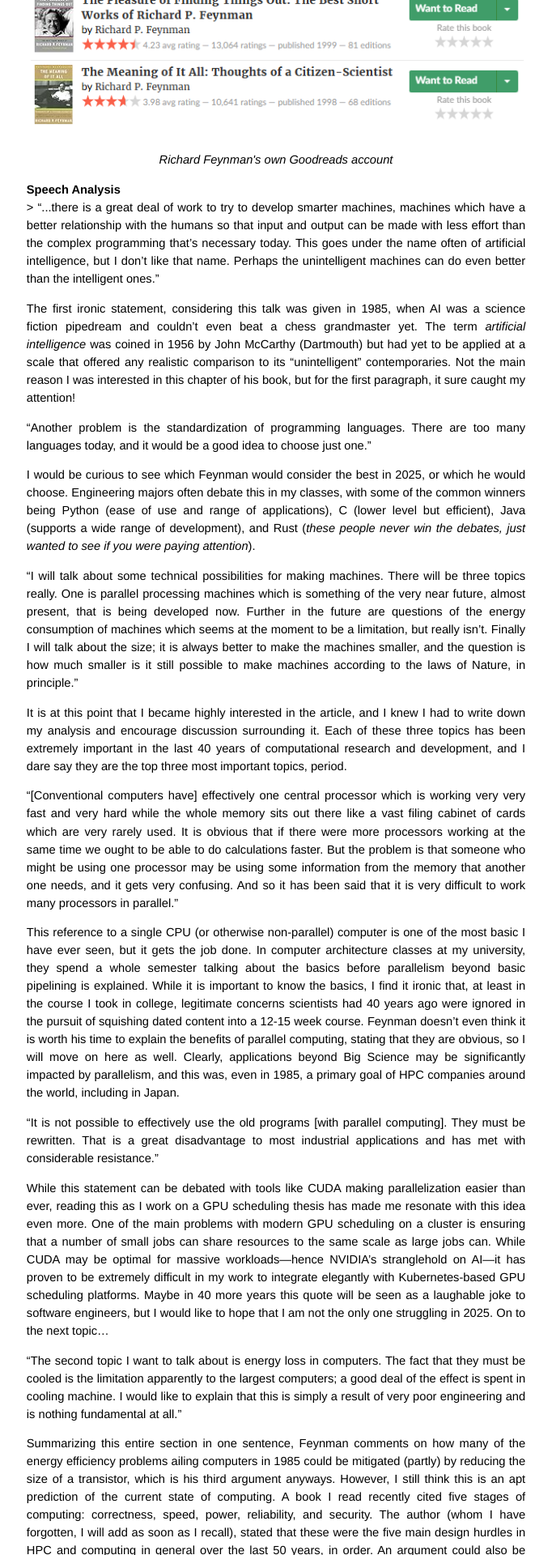
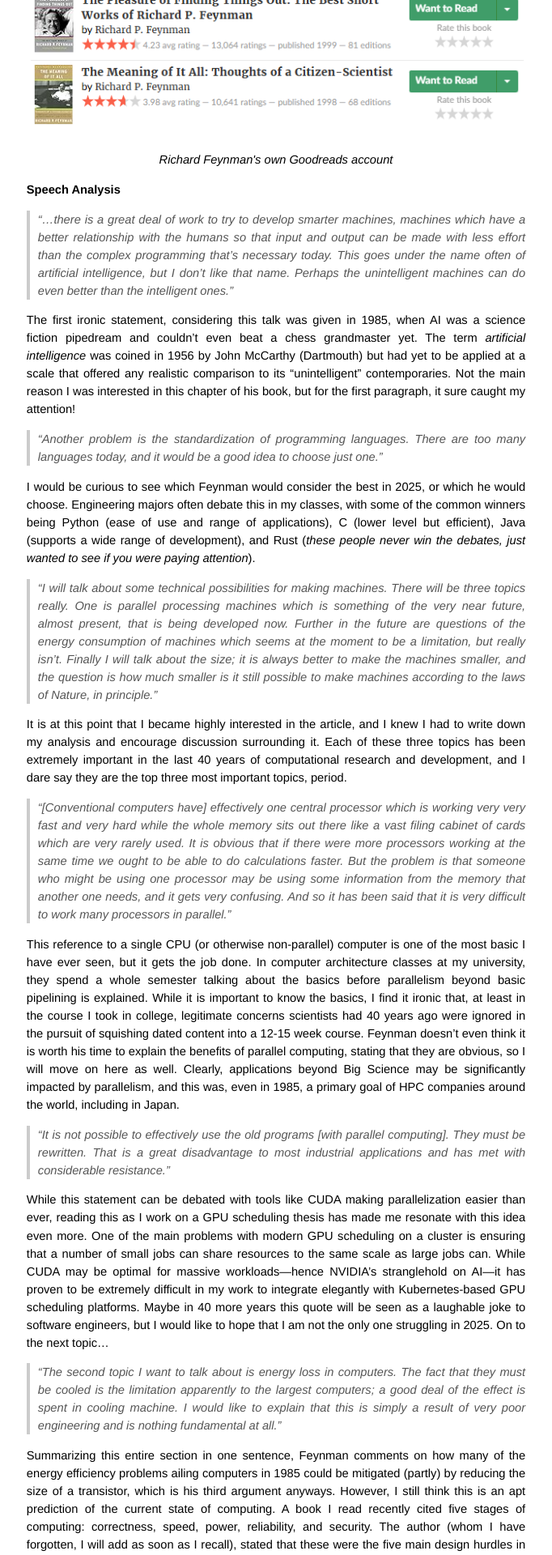
Before and after one commit to Sam-Bieberich/Sam-Bieberich.github.io, a Jekyll site: the page built from _posts/2025-02-18-feynman.md, in a window 1280 px wide. Shown: the part 970-2890 px from the top of the page at 81% size, without its empty margins (299-981 px from the left). Built offline with Jekyll 4.4.1, drawn with Linux system fonts in a browser that asks for light colours.

Commit message:
refactor: improve blockquote styling and remove outdated quote from Feynman blog post

```diff
--- a/_posts/2025-02-18-feynman.md
+++ b/_posts/2025-02-18-feynman.md
@@ -19,9 +19,7 @@
 
 ## Speech Analysis
 
-<blockquote>
 > “...there is a great deal of work to try to develop smarter machines, machines which have a better relationship with the humans so that input and output can be made with less effort than the complex programming that’s necessary today. This goes under the name often of artificial intelligence, but I don’t like that name. Perhaps the unintelligent machines can do even better than the intelligent ones.”
-</blockquote>
 
 The first ironic statement, considering this talk was given in 1985, when AI was a science fiction pipedream and couldn’t even beat a chess grandmaster yet. The term *artificial intelligence* was coined in 1956 by John McCarthy (Dartmouth) but had yet to be applied at a scale that offered any realistic comparison to its “unintelligent” contemporaries. Not the main reason I was interested in this chapter of his book, but for the first paragraph, it sure caught my attention!
 
--- a/css/screen.css
+++ b/css/screen.css
@@ -200,3 +200,12 @@
   #related h2 {
     margin-bottom: 1em;
   }
+
+
+  #post blockquote {
+    border-left: 4px solid #ccc;
+    padding-left: 10px;
+    margin: 1em 0;
+    font-style: italic;
+    color: #555;
+  }
```
